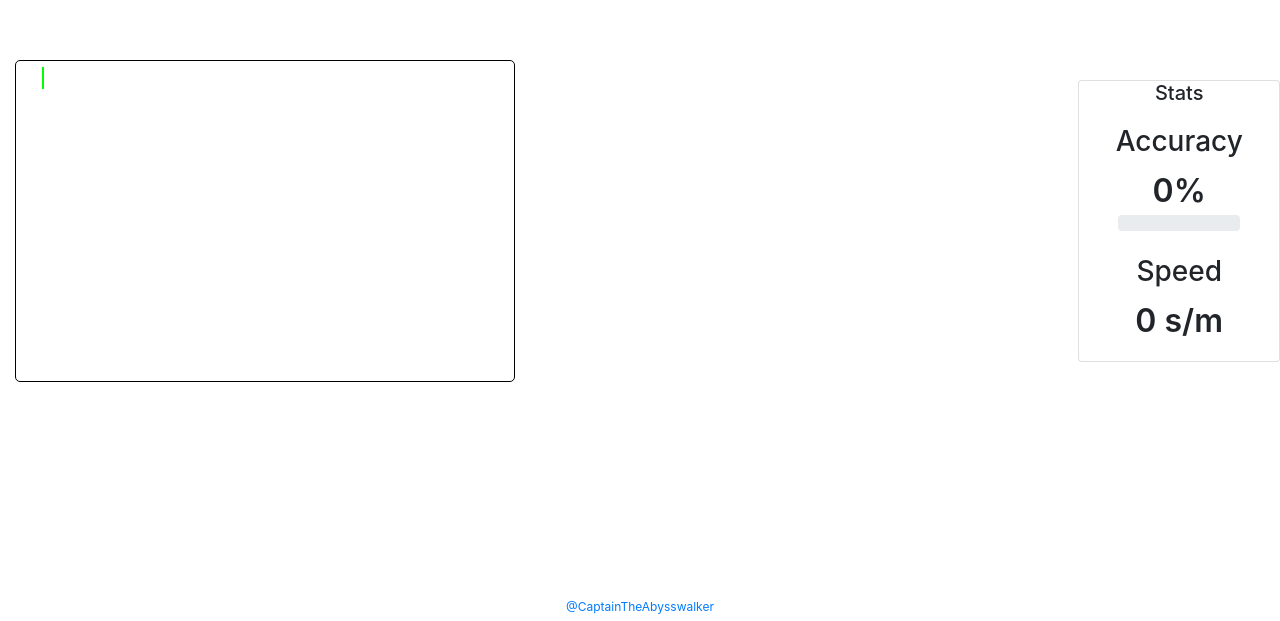
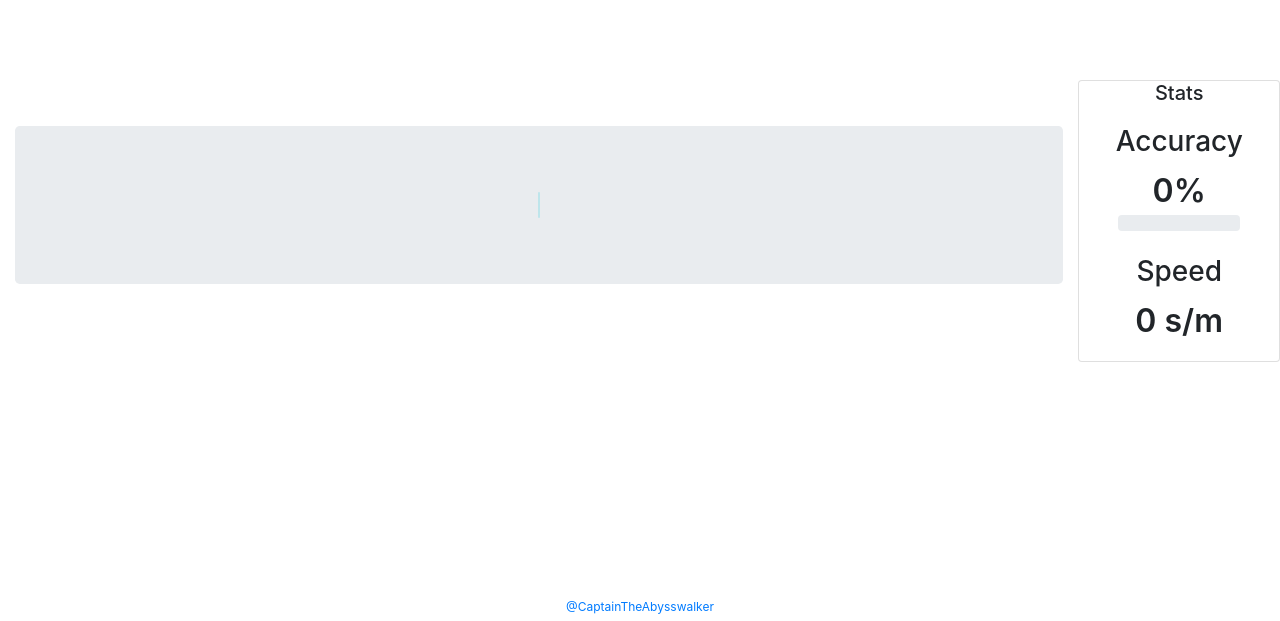
Before and after one commit to CaptainTheAbysswalker/speedTyping, a React (Create React App) app: page / in a window 1280 px wide. Shown: the part 179-800 px from the top of the page. Built offline with nearby package versions, Linux system fonts and the light colour scheme; no server answers.

Commit message:
replaced styles by bootstrap components

```diff
--- a/src/components/Text/Text.js
+++ b/src/components/Text/Text.js
@@ -1,7 +1,6 @@
 import { React } from "react";
+import { Jumbotron, Alert } from "react-bootstrap";
 import { useSelector } from "react-redux";
-
-import "./text.css";
 
 const Text = (props) => {
   const text = useSelector((state) => state.textReducer.text);
@@ -9,33 +8,37 @@ const Text = (props) => {
   const isSucces = useSelector((state) => state.textReducer.succes);
 
   return (
-    <div className="text">
+    <Jumbotron>
       {text.map((element, index) => {
         if (index === currentPos) {
           return (
-            <span
-              className={
-                isSucces ? "defaultText currentSymbol" : "defaultText mistake"
-              }
+            <Alert
               key={index}
+              variant={isSucces ? "info" : "danger"}
+              style={{ display: "inline", padding: 0, fontSize: "20px" }}
             >
               {element}
-            </span>
+            </Alert>
           );
         } else {
           return (
-            <span
-              className={
-                index < currentPos ? "defaultText succes" : "defaultText"
-              }
+            <Alert
               key={index}
+              variant={index < currentPos ? "success" : ""}
+              style={{
+                display: "inline",
+                padding: 0,
+                fontSize: "20px",
+                border: 0,
+                borderRadius: 0,
+              }}
             >
               {element}
-            </span>
+            </Alert>
           );
         }
       })}
-    </div>
+    </Jumbotron>
   );
 };
 
--- a/src/components/Text/text.css
+++ /dev/null
@@ -1,24 +0,0 @@
-.text{
-    padding: 5px 10px;
-    width: 500px;
-    height: 322px;
-    border: 1px solid black;
-    border-radius: 5px;
-    text-align: left;
-    text-indent: 1rem;
-  }
-  .succes{
-    background-color: rgb(0, 255, 0);
-  }
-  .defaultText{
-    color:black;
-    min-width: 10px;
-  }
-
-  .currentSymbol{
-    border: 1px solid rgb(0, 255, 0);
-  }
-
-  .mistake{
-    border: 1px solid red;
-  }
```
